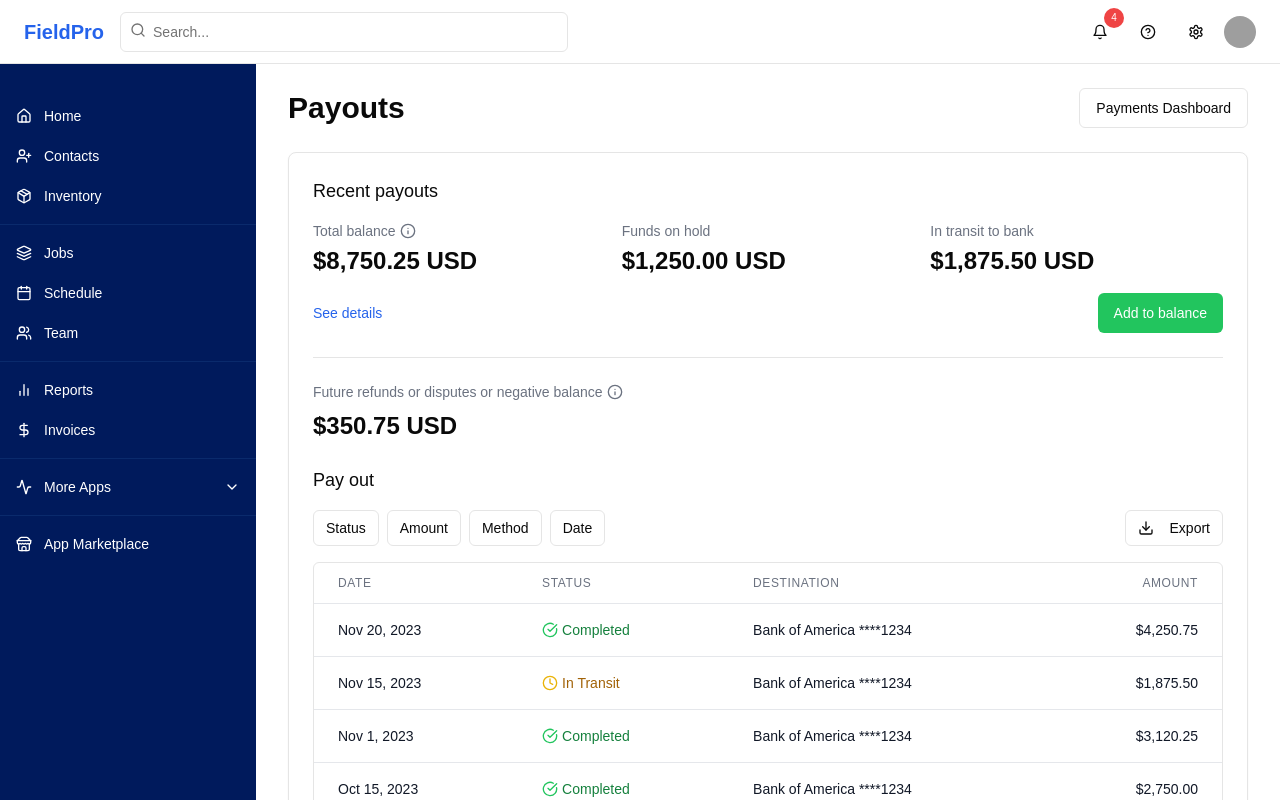
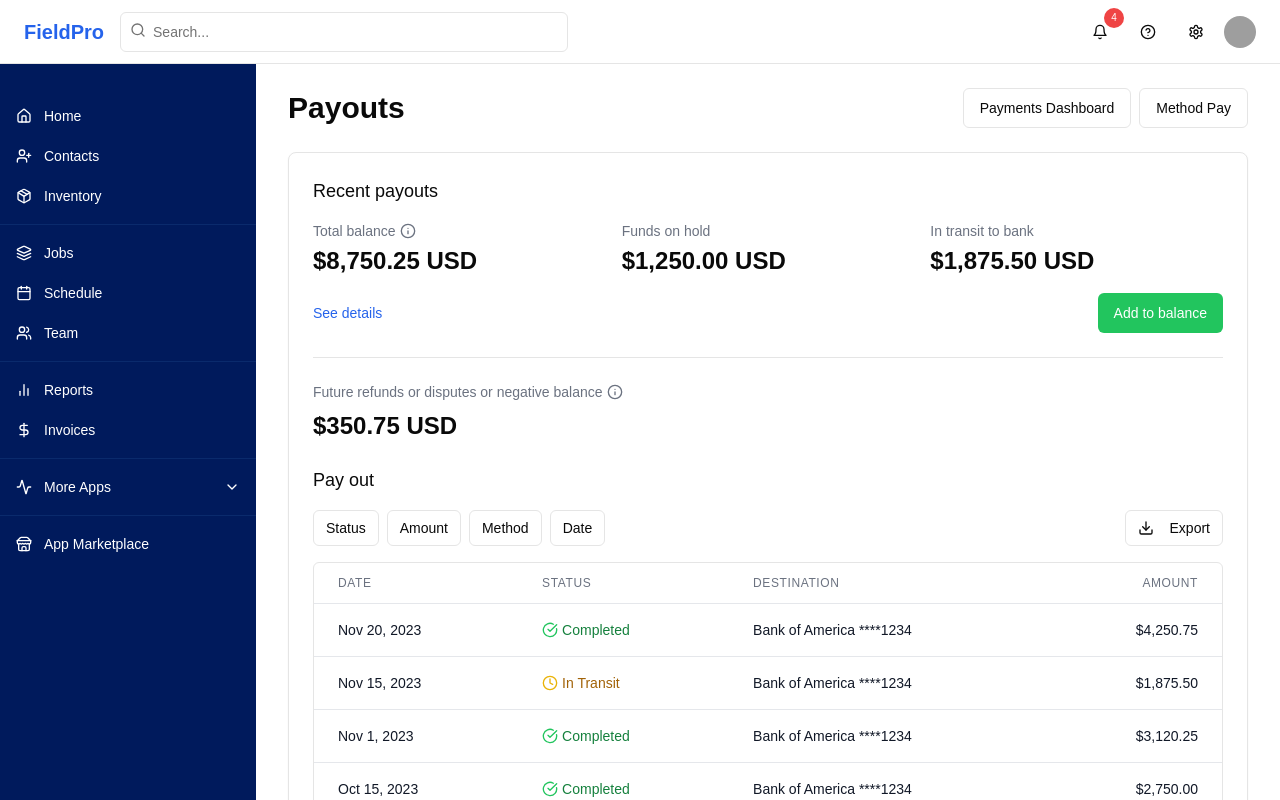
Before and after one commit to nickperaltab/new-beginning-craft, a Next.js app: page /method-pay/payouts in a window 1280 px wide. Shown: the top 800 px of the page. Built offline with nearby package versions, Linux system fonts and the light colour scheme; grey boxes are pictures that could not be loaded.

Commit message:
Fixed navigation from payouts to payments dashboard

```diff
--- a/app/method-pay/payouts/page.tsx
+++ b/app/method-pay/payouts/page.tsx
@@ -99,8 +99,11 @@ export default function PayoutsPage() {
       <div className="flex justify-between items-center">
         <h1 className="text-3xl font-bold">Payouts</h1>
         <div className="flex items-center gap-2">
+          <Link href="/payments">
+            <Button variant="outline">Payments Dashboard</Button>
+          </Link>
           <Link href="/method-pay">
-            <Button variant="outline">Payments Dashboard</Button>
+            <Button variant="outline">Method Pay</Button>
           </Link>
         </div>
       </div>
```
